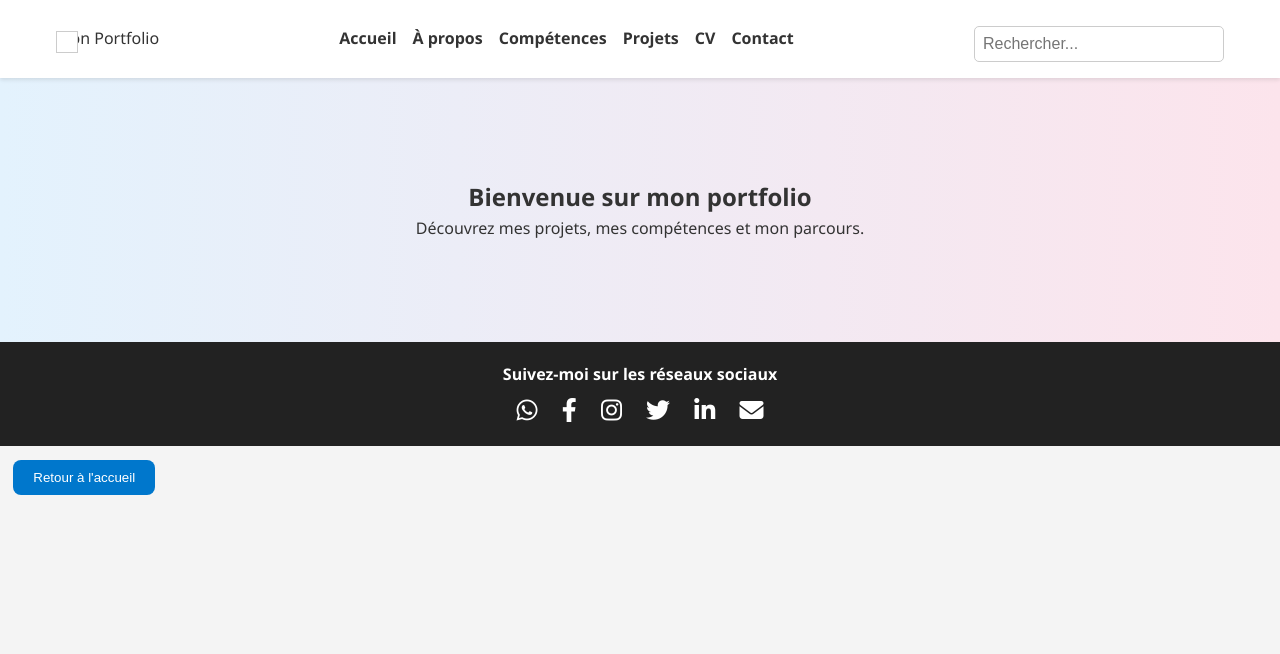
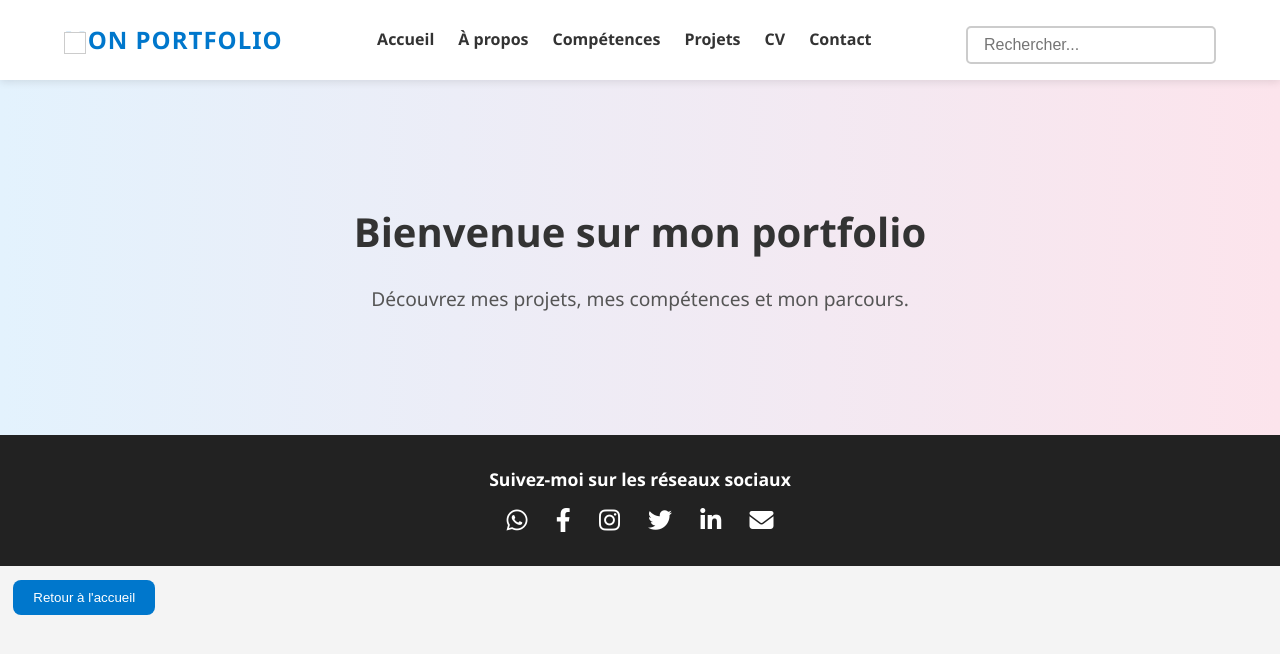
Before and after one commit to dieudonnegbale/gbale_site, a plain HTML site: page index.html in a window 1280 px wide. Drawn offline with Linux system fonts and the light colour scheme.

Commit message:
Update style.css

```diff
--- a/style.css
+++ b/style.css
@@ -1,61 +1,109 @@
-/* Reset & base */
+/* ========== RESET DE BASE ========== */
 * {
   margin: 0;
   padding: 0;
   box-sizing: border-box;
 }
+
 body {
   font-family: 'Segoe UI', sans-serif;
   background: #f4f4f4;
   color: #333;
   line-height: 1.6;
+  overflow-x: hidden;
 }
 
+/* ========== HEADER ========== */
 header {
-  background-color: #fff;
-  box-shadow: 0 2px 4px rgba(0, 0, 0, 0.1);
+  background-color: #ffffff;
+  box-shadow: 0 2px 8px rgba(0, 0, 0, 0.1);
   position: sticky;
   top: 0;
-  z-index: 100;
+  z-index: 1000;
+  transition: background-color 0.3s ease-in-out;
 }
 
-/* NAVIGATION */
 nav {
   max-width: 1200px;
   margin: auto;
-  padding: 1em;
+  padding: 1em 1.5em;
   display: flex;
   justify-content: space-between;
   align-items: center;
   flex-wrap: wrap;
 }
+
+/* LOGO */
+.logo {
+  font-size: 1.5em;
+  font-weight: bold;
+  color: #0077cc;
+  text-transform: uppercase;
+  letter-spacing: 1px;
+  transition: transform 0.3s;
+}
+.logo:hover {
+  transform: scale(1.05);
+}
+
+/* NAVIGATION */
 .nav-links {
   list-style: none;
   display: flex;
-  gap: 1em;
+  gap: 1.5em;
+  transition: max-height 0.3s ease-in-out;
 }
 .nav-links li a {
   text-decoration: none;
   color: #333;
-  font-weight: bold;
-  transition: color 0.3s ease;
+  font-weight: 600;
+  position: relative;
+  padding: 5px 0;
+  transition: color 0.3s;
 }
 .nav-links li a:hover {
   color: #0077cc;
 }
+.nav-links li a::after {
+  content: "";
+  position: absolute;
+  width: 0%;
+  height: 2px;
+  background: #0077cc;
+  left: 0;
+  bottom: 0;
+  transition: width 0.3s ease-in-out;
+}
+.nav-links li a:hover::after {
+  width: 100%;
+}
 
-/* Search input */
+/* ========== HAMBURGER MENU ========== */
+.menu-toggle {
+  display: none;
+  font-size: 28px;
+  cursor: pointer;
+  color: #333;
+}
+
+/* ========== CHAMP DE RECHERCHE ========== */
 #searchInput {
-  padding: 0.5em;
+  padding: 0.5em 1em;
   font-size: 1em;
-  border: 1px solid #ccc;
+  border: 2px solid #ccc;
   border-radius: 5px;
   margin-top: 10px;
-  width: 100%;
-  max-width: 250px;
+  transition: all 0.3s ease-in-out;
+  width: 250px;
 }
+#searchInput:focus {
+  border-color: #0077cc;
+  outline: none;
+  box-shadow: 0 0 5px rgba(0, 119, 204, 0.3);
+}
+
 .search-results {
-  background: white;
+  background: #fff;
   border: 1px solid #ccc;
   margin-top: 5px;
   padding: 10px;
@@ -68,24 +116,35 @@ nav {
   padding: 5px 0;
   color: #0077cc;
   text-decoration: none;
+  transition: all 0.3s;
 }
 .search-results a:hover {
+  padding-left: 10px;
   text-decoration: underline;
 }
 
-/* HERO SECTION */
+/* ========== HERO SECTION ========== */
 .hero {
   text-align: center;
-  padding: 100px 20px;
+  padding: 120px 20px;
   background: linear-gradient(to right, #e3f2fd, #fce4ec);
   animation: fadeIn 1s ease-in-out;
 }
+.hero h1 {
+  font-size: 2.5em;
+  margin-bottom: 20px;
+}
+.hero p {
+  font-size: 1.2em;
+  color: #555;
+}
+
 @keyframes fadeIn {
   from { opacity: 0; transform: translateY(-10px); }
   to { opacity: 1; transform: translateY(0); }
 }
 
-/* BUTTONS */
+/* ========== BOUTONS ========== */
 button {
   padding: 10px 20px;
   background-color: #0077cc;
@@ -94,33 +153,36 @@ button {
   border-radius: 8px;
   cursor: pointer;
   margin: 1em;
-  transition: background-color 0.3s ease;
+  transition: background-color 0.3s ease, transform 0.2s;
 }
 button:hover {
   background-color: #005fa3;
+  transform: scale(1.05);
 }
 #backToTop {
   position: fixed;
   bottom: 20px;
   right: 20px;
   display: none;
+  font-size: 20px;
 }
 
-/* FOOTER */
+/* ========== FOOTER ========== */
 footer {
   background-color: #222;
   color: white;
   text-align: center;
-  padding: 20px 0;
+  padding: 30px 0;
 }
 footer p {
-  margin-bottom: 10px;
+  margin-bottom: 15px;
+  font-size: 1.1em;
   font-weight: bold;
 }
 .social-icons i {
   font-size: 24px;
-  margin: 0 10px;
-  transition: color 0.3s ease;
+  margin: 0 12px;
+  transition: transform 0.3s, color 0.3s;
   cursor: pointer;
 }
 .social-icons a {
@@ -128,7 +190,7 @@ footer p {
   text-decoration: none;
 }
 .social-icons a:hover i {
-  color: #1da1f2;
+  transform: scale(1.2);
 }
 .social-icons a[href*="whatsapp"]:hover i { color: #25D366; }
 .social-icons a[href*="facebook"]:hover i { color: #1877F2; }
@@ -137,29 +199,43 @@ footer p {
 .social-icons a[href*="twitter"]:hover i { color: #1DA1F2; }
 .social-icons a[href^="mailto"]:hover i { color: #D44638; }
 
-/* RESPONSIVE */
-.menu-toggle {
-  display: none;
-  font-size: 28px;
-  cursor: pointer;
-  user-select: none;
-}
-
+/* ========== RESPONSIVE DESIGN ========== */
 @media screen and (max-width: 768px) {
   nav {
     flex-direction: column;
     align-items: flex-start;
   }
+
+  .menu-toggle {
+    display: block;
+  }
+
   .nav-links {
     flex-direction: column;
     width: 100%;
     display: none;
+    background-color: #fff;
+    margin-top: 10px;
+    padding: 10px 0;
+    border-top: 1px solid #ddd;
   }
+
   .nav-links.show {
     display: flex;
   }
-  .menu-toggle {
+
+  .nav-links li {
+    width: 100%;
+    padding: 10px 1em;
+  }
+
+  .nav-links li a {
     display: block;
-    margin-bottom: 10px;
+    width: 100%;
+  }
+
+  #searchInput {
+    width: 100%;
+    margin-top: 10px;
   }
 }
```
